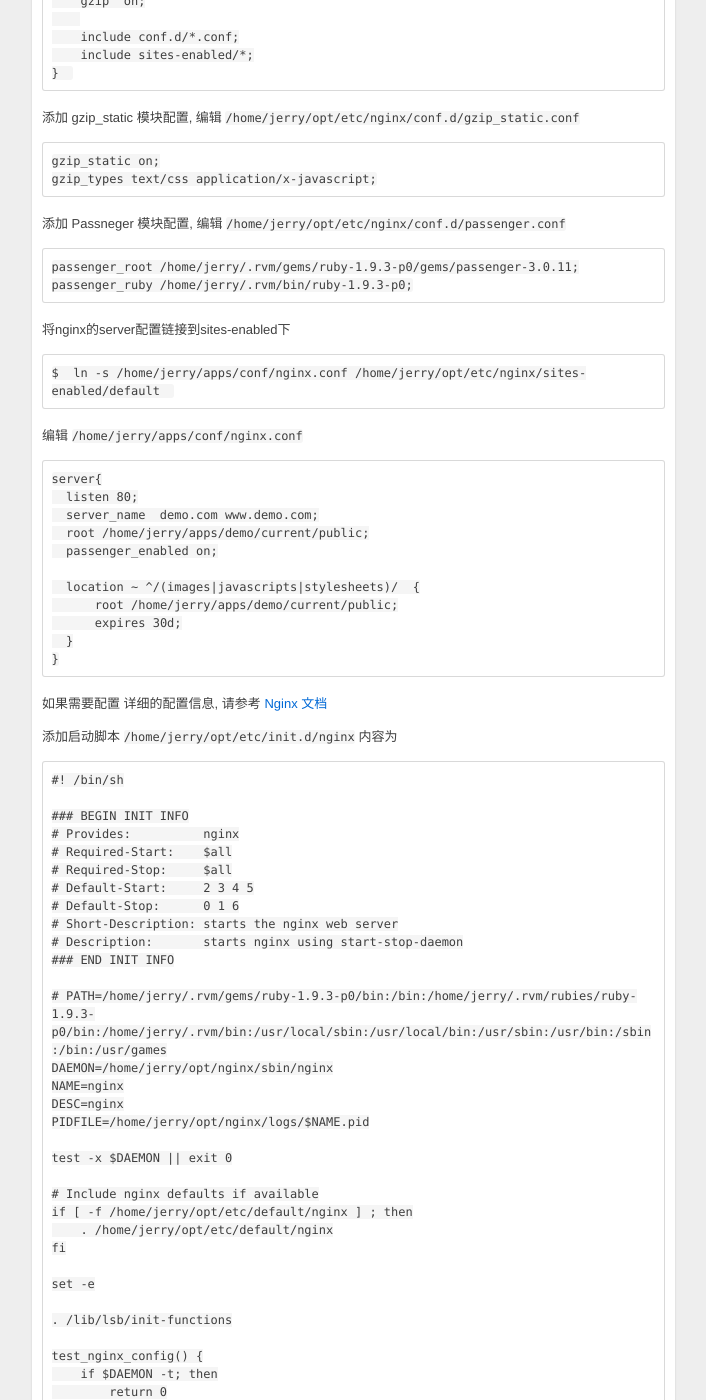
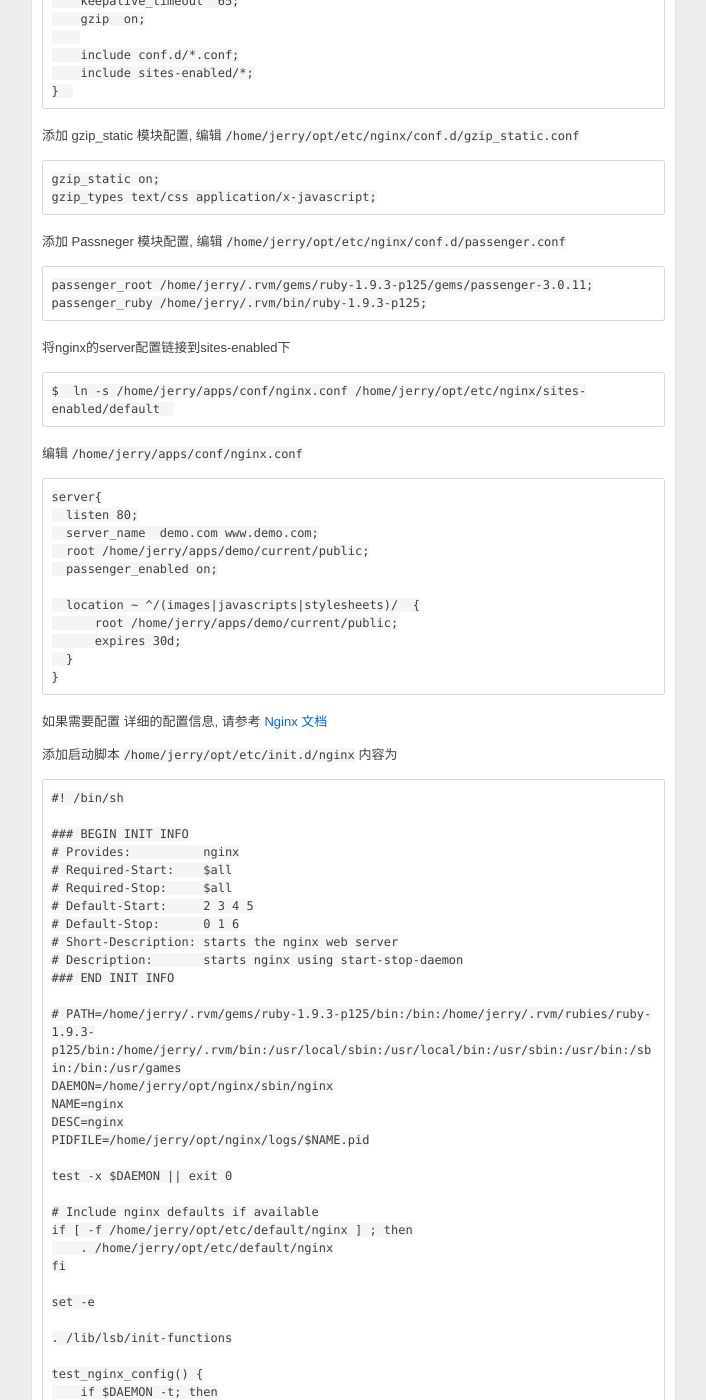
Before and after one commit to jerryshen/hansay.com, a Jekyll site: the page built from _posts/2011-12-03-deployment-for-ubuntu-server-with-rvm-nginx-passenger-and-postgresql-for-ruby-on-rails.md, in a window 1280 px wide and 1400 px high, scrolled down 3737 px. Shown: the whole window, without its empty margins (135-841 px from the left). Built offline with Jekyll 4.4.1, drawn with Linux system fonts in a browser that asks for light colours; nearby versions of some CDN libraries; library files that are not in the unit come from our copies; Markdown is read by kramdown in place of the engine named in the settings; comment, search, counter and statistics services are not loaded; some of the changed text lies outside the part shown.

Commit message:
update linode cap

```diff
--- a/_posts/2011-12-03-deployment-for-ubuntu-server-with-rvm-nginx-passenger-and-postgresql-for-ruby-on-rails.md
+++ b/_posts/2011-12-03-deployment-for-ubuntu-server-with-rvm-nginx-passenger-and-postgresql-for-ruby-on-rails.md
@@ -60,7 +60,7 @@ categories:
 
 安装完ruby 1.9.3后, 我们可以把rvm ruby 1.9.3设置为默认
 
-    $  rvm --default ruby-1.9.3-p0
+    $  rvm --default ruby-1.9.3-p125
 
 接下来就可以查看ruby 版本了
 
@@ -151,7 +151,7 @@ ruby1.9.3安装好之后, 会自动带一个空的gemset, 切换到该gemset下
 
 另外如果不想使用passenger自带脚本编译nginx, 也可以手工编译nginx时加入以下参数, 来启动passenger模块
 
-    --add-module='/home/jerry//opt/passenger/ext/nginx
+    --add-module='/home/jerry/opt/passenger/ext/nginx
 
 **配置 nginx**
 
@@ -194,8 +194,8 @@ ruby1.9.3安装好之后, 会自动带一个空的gemset, 切换到该gemset下
 
 添加 Passneger 模块配置, 编辑 `/home/jerry/opt/etc/nginx/conf.d/passenger.conf`
 
-    passenger_root /home/jerry/.rvm/gems/ruby-1.9.3-p0/gems/passenger-3.0.11;
-    passenger_ruby /home/jerry/.rvm/bin/ruby-1.9.3-p0;
+    passenger_root /home/jerry/.rvm/gems/ruby-1.9.3-p125/gems/passenger-3.0.11;
+    passenger_ruby /home/jerry/.rvm/bin/ruby-1.9.3-p125;
 
 将nginx的server配置链接到sites-enabled下
 
@@ -231,7 +231,7 @@ ruby1.9.3安装好之后, 会自动带一个空的gemset, 切换到该gemset下
     # Description:       starts nginx using start-stop-daemon
     ### END INIT INFO
 
-    # PATH=/home/jerry/.rvm/gems/ruby-1.9.3-p0/bin:/bin:/home/jerry/.rvm/rubies/ruby-1.9.3-p0/bin:/home/jerry/.rvm/bin:/usr/local/sbin:/usr/local/bin:/usr/sbin:/usr/bin:/sbin:/bin:/usr/games
+    # PATH=/home/jerry/.rvm/gems/ruby-1.9.3-p125/bin:/bin:/home/jerry/.rvm/rubies/ruby-1.9.3-p125/bin:/home/jerry/.rvm/bin:/usr/local/sbin:/usr/local/bin:/usr/sbin:/usr/bin:/sbin:/bin:/usr/games
     DAEMON=/home/jerry/opt/nginx/sbin/nginx
     NAME=nginx
     DESC=nginx
```
Also changed, not shown: other parts of _posts/2011-12-03-deployment-for-ubuntu-server-with-rvm-nginx-passenger-and-postgresql-for-ruby-on-rails.md (+5 -5 lines).
